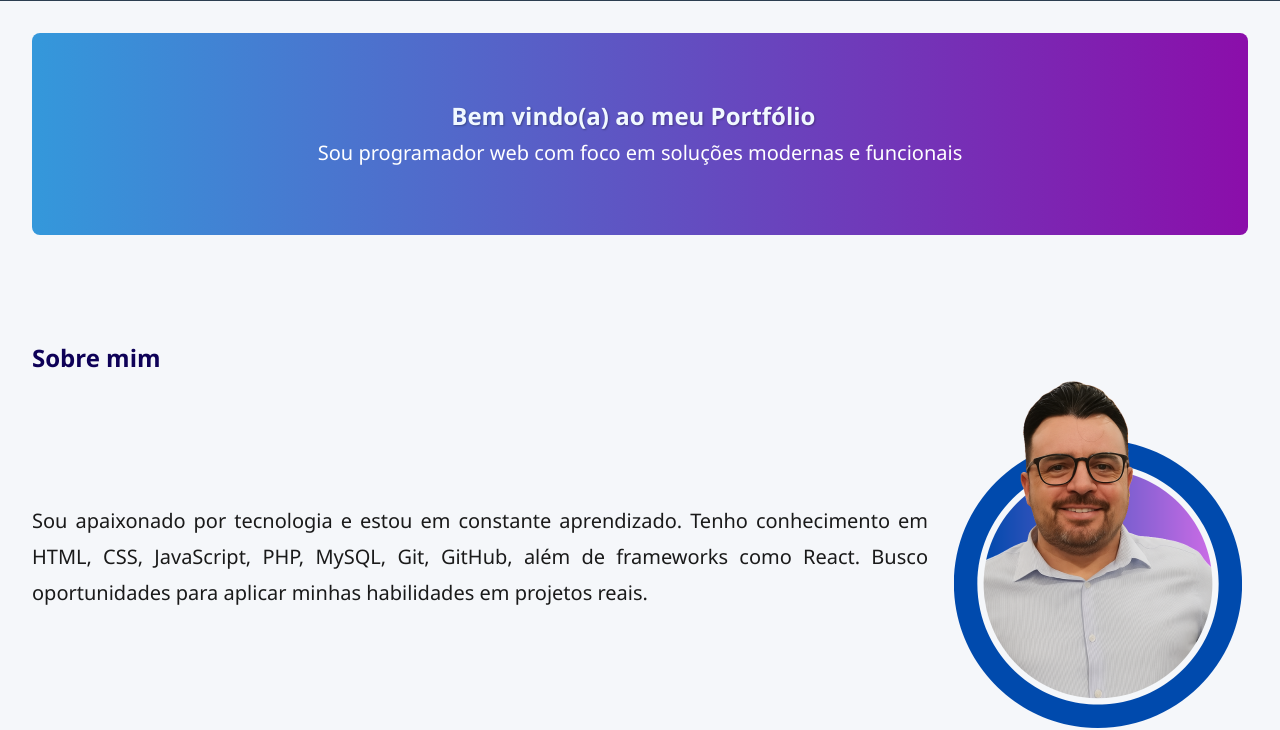
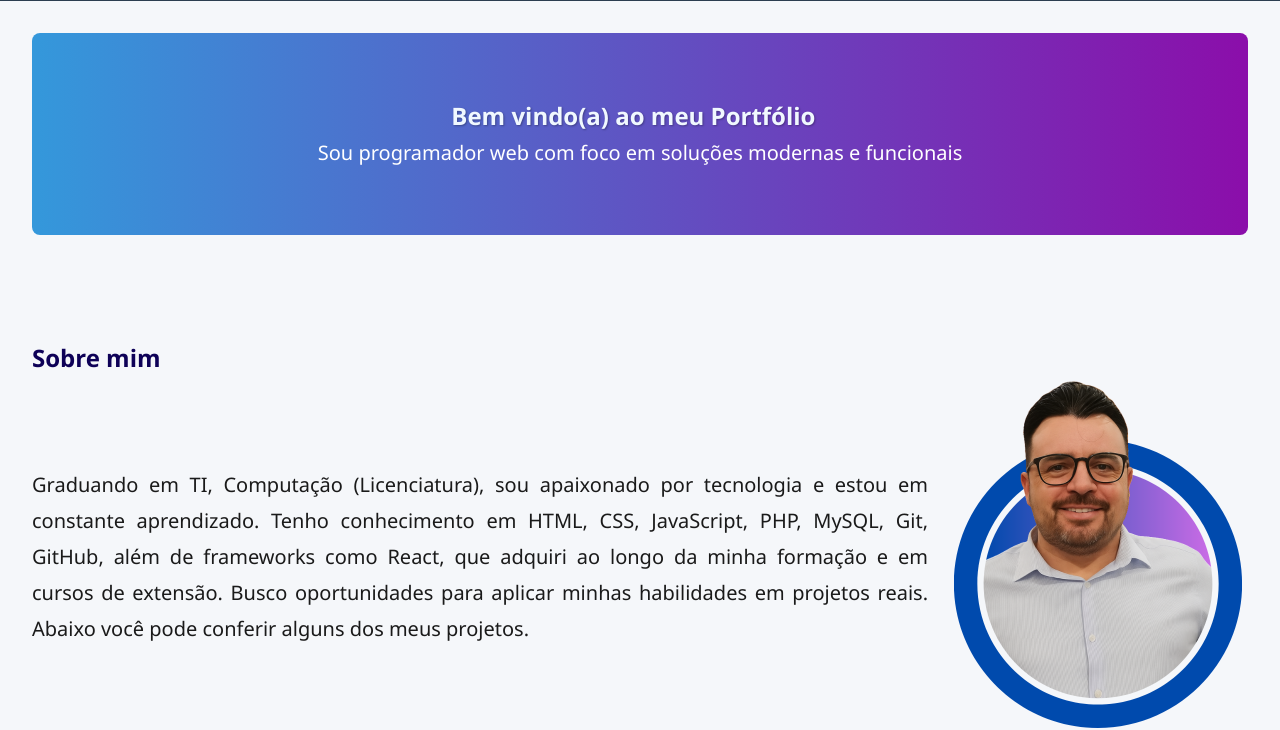
Before and after one commit to Will-Rambo/meu-portfolio, a plain HTML site: page index.html in a window 1280 px wide. Shown: the part 95-825 px from the top of the page. Drawn offline with nearby package versions, Linux system fonts and the light colour scheme; no server answers.

Commit message:
Atualização da seção Sobre Mim

```diff
--- a/index.html
+++ b/index.html
@@ -123,10 +123,11 @@
         <div class="sobre-container">
           <div class="texto-sobre">
             <p>
-              Sou apaixonado por tecnologia e estou em constante aprendizado. Tenho
+              Graduando em TI, Computação (Licenciatura), sou apaixonado por tecnologia e estou em constante aprendizado. Tenho
               conhecimento em HTML, CSS, JavaScript, PHP, MySQL, Git, GitHub, além
-              de frameworks como React. Busco oportunidades para aplicar minhas
+              de frameworks como React, que adquiri ao longo da minha formação e em cursos de extensão. Busco oportunidades para aplicar minhas
               habilidades em projetos reais.
+              Abaixo você pode conferir alguns dos meus projetos.
             </p>
           </div>
           <div class="imagem-sobre">
```
